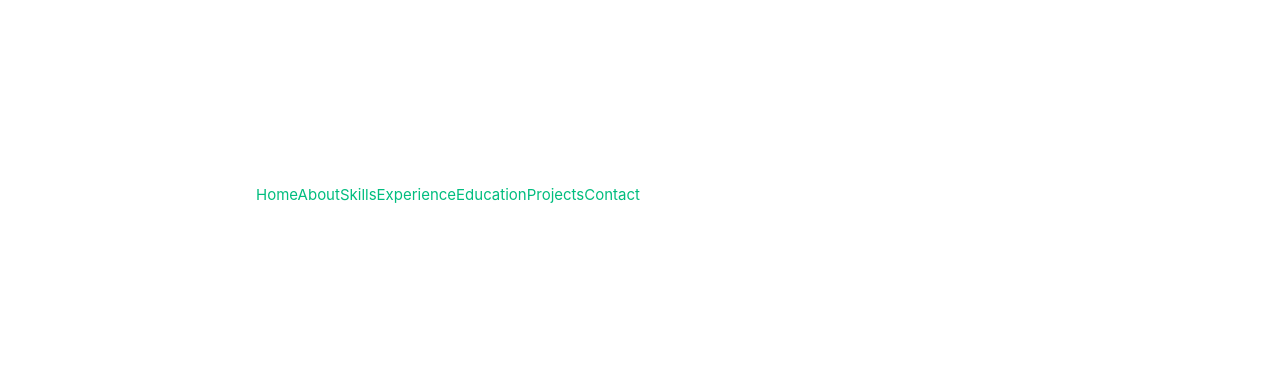
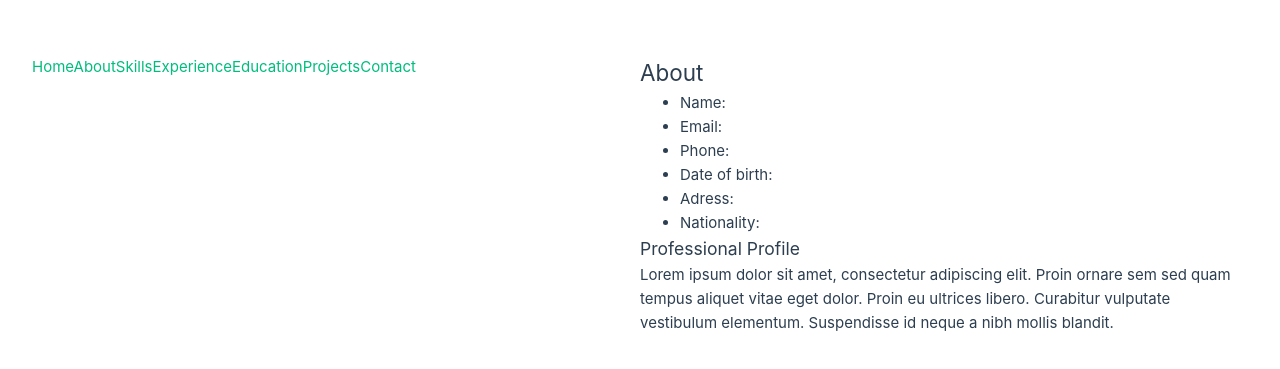
Before and after one commit to jessy-damasceno/portfolio-web, a Vue app: page /about in a window 1280 px wide. Shown: the part 205-574 px from the top of the page. Built offline with nearby package versions, Linux system fonts and the light colour scheme.

Commit message:
feature: about created

```diff
--- /dev/null
+++ b/src/components/About.vue
@@ -0,0 +1,22 @@
+<template>
+  <div class="about-container">
+    <h2>About</h2>
+    <div class="line"></div>
+    <div class="about-info">
+      <ul>
+        <li>Name:</li>
+        <li>Email:</li>
+        <li>Phone:</li>
+        <li>Date of birth:</li>
+        <li>Adress:</li>
+        <li>Nationality:</li>
+      </ul>
+      <h3>Professional Profile</h3>
+      <p>
+        Lorem ipsum dolor sit amet, consectetur adipiscing elit. Proin ornare sem sed quam tempus
+        aliquet vitae eget dolor. Proin eu ultrices libero. Curabitur vulputate vestibulum
+        elementum. Suspendisse id neque a nibh mollis blandit.
+      </p>
+    </div>
+  </div>
+</template>
--- a/src/router/index.ts
+++ b/src/router/index.ts
@@ -1,5 +1,6 @@
 import { createRouter, createWebHistory } from 'vue-router'
 import Home from '../components/Home.vue'
+import About from '../components/About.vue'
 
 const router = createRouter({
   history: createWebHistory(import.meta.env.BASE_URL),
@@ -9,6 +10,11 @@ const router = createRouter({
       name: 'home',
       component: Home
     },
+    {
+      path: '/about',
+      name: 'about',
+      component: About
+    },
   ]
 })
 
```
